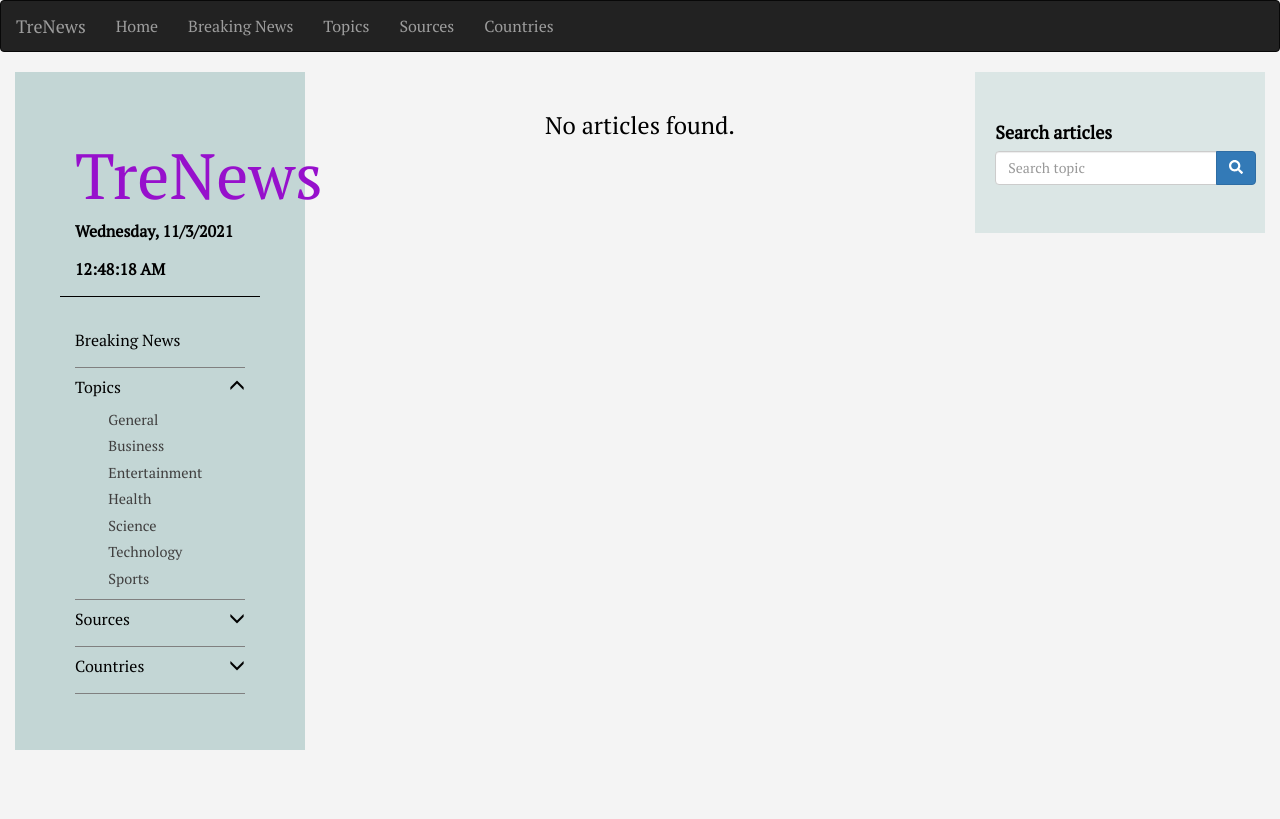
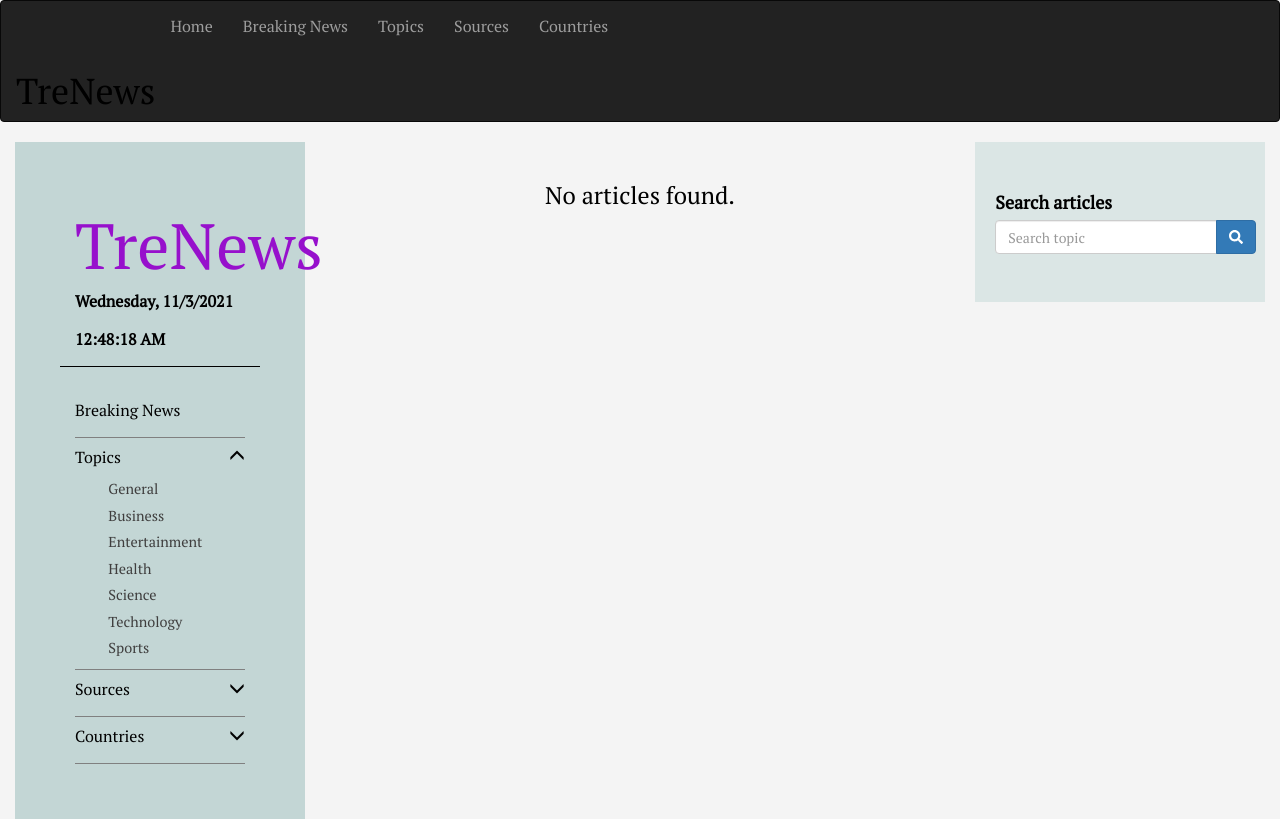
Before and after one commit to omololevy/TreNews, a Flask app: template app/templates/news_list.html in a window 1280 px wide. Shown: the top 819 px of the page. Before the commit the page ends 750 px from the top, so only its background shows below. Run offline with Flask 2, Linux system fonts and the light colour scheme; the template is opened without the code that fills it, so the values that code supplies are empty; some libraries are stand-ins or nearby versions.

Commit message:
Adjust the styling of the navbar

```diff
--- a/app/templates/navbar.html
+++ b/app/templates/navbar.html
@@ -7,7 +7,7 @@
             <span class="icon-bar"></span>
             <span class="icon-bar"></span>
           </button>
-          <a class="navbar-brand" href="/"> TreNews </a>
+          <a class="navbar-brand" href="/"><a href="/"><h1><span class="T">T</span><span class="r">r</span><span class="e">eNews</span></h1></a></a>
       </div>
       <div class="navbar-collapse collapse">
           <ul class="nav navbar-nav">
@@ -17,6 +17,5 @@
               <li><a href="/">Sources</a></li>
               <li><a href="/">Countries</a></li>
       </div>
-
   </div>
 </div>
```
